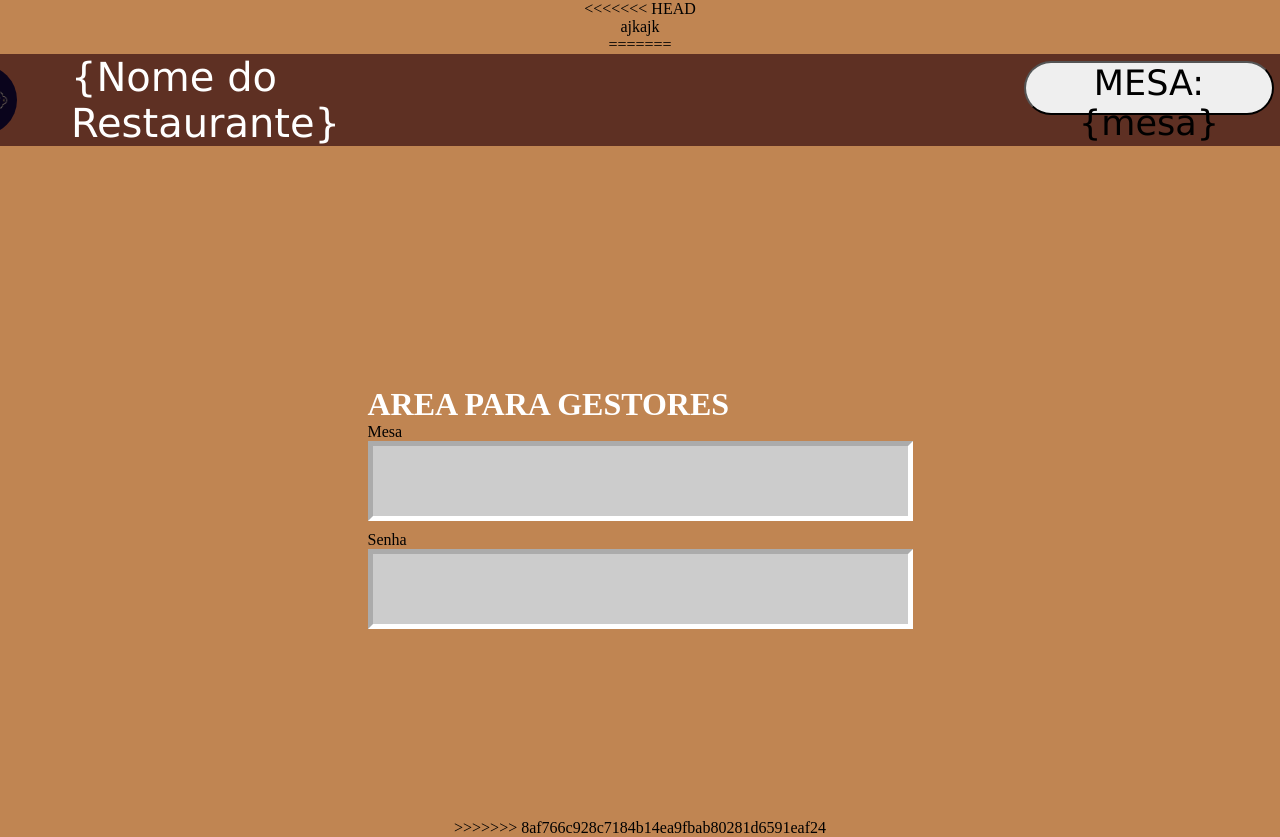
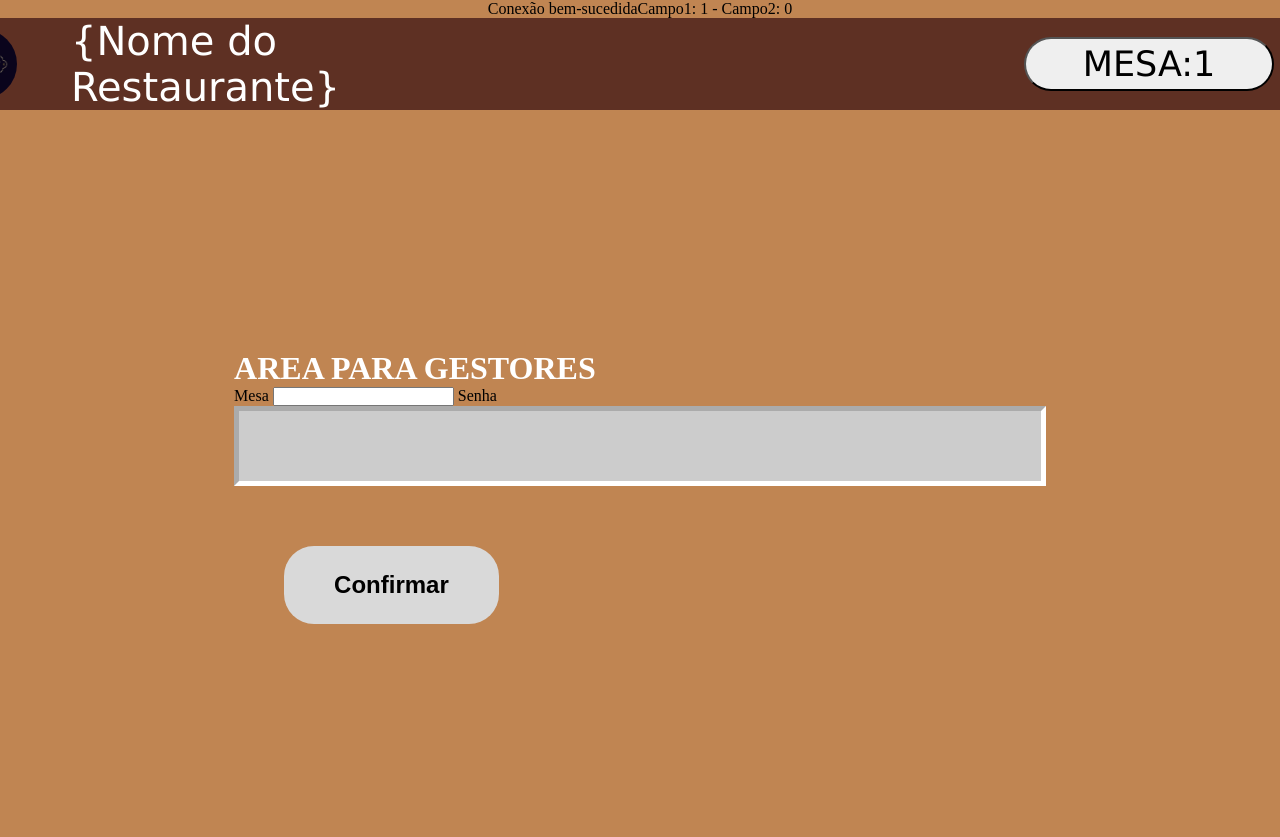
Before and after one commit to Etequinos/TCC, a PHP site: page /telas/login.php in a window 1280 px wide; the page is wider, and only the part inside the window is pictured. After the commit the page ends 624 px from the top of that part, so only its background shows below. Run offline with PHP 8.4, Linux system fonts and the light colour scheme; data comes from the database, SQL or seed files in the repository; both versions use the stored data as it was after the commit.

Commit message:
alterações back edn

```diff
--- /dev/null
+++ b/conecta.php
@@ -0,0 +1,30 @@
+<?php
+// informações para conectar
+$host = "localhost";
+$usuario = "root";
+$senha = ""; // deixem em branco por agora
+$banco_de_dados = "tcc";
+
+
+$conexao = new mysqli($host, $usuario, $senha, $banco_de_dados);
+
+// Verifica conexão
+if ($conexao->connect_error) {
+    die("Erro de conexão: " . $conexao->connect_error);
+}
+
+echo "Conexão bem-sucedida";
+
+// anotações do lucas
+//  $sql = "SELECT * FROM mesa";
+// $resultado = $conexao->query($sql);
+// if ($resultado->num_rows > 0) {
+//    while($row = $resultado->fetch_assoc()) {
+//
+//          echo "Campo1: " . $row["ID"]. " - Campo2: " . $row["senha"]. "<br>";
+//     }
+// } else {
+//      echo "0 resultados";
+//  }
+//
+?>
--- a/css/login.css
+++ b/css/login.css
@@ -36,3 +36,19 @@ input[type="text"] {
     color: #ffffff; /*cor do texto*/
     background: #cccccc;
   }
+  button[type="submit"] {
+    display: flex;
+    align-items: center;
+    justify-content: center;
+    flex-direction: column;
+    background-color: #D9D9D9;
+    color: rgb(0, 0, 0);
+    font-size: 24px;
+    font-weight: bolder;
+    padding: 25px 50px; /* Aumento do tamanho dos botões */
+    border: none;
+    border-radius: 30px;
+    margin: 50px;
+    text-decoration: none;
+    cursor: pointer;
+  }
--- a/navBar.php
+++ b/navBar.php
@@ -1,3 +1,19 @@
+<?php include 'conecta.php';
+
+
+  $sql = "SELECT * FROM Mesa";
+ $resultado = $conexao->query($sql);
+ if ($resultado->num_rows > 0) {
+    while($row = $resultado->fetch_assoc()) {
+
+          echo "Campo1: " . $row["ID"]. " - Campo2: " . $row["Status"]. "<br>";
+          $mesa = $row["ID"];
+     }
+ } else {
+      echo "0 resultados";
+  }
+
+?>
 <head>
     <link rel='stylesheet' href='../css/navbar.css'>
 </head>
@@ -7,7 +23,7 @@
         <div class='nav-mesa'>
             <button class='nav-btn'>
                 <label>
-                    MESA: {mesa}
+                     <?php echo "MESA:" . $mesa ?>
                 </label>
             </button>
         </div>
--- a/telas/login.php
+++ b/telas/login.php
@@ -3,30 +3,25 @@
 <head>
     <meta charset="UTF-8">
     <meta name="viewport" content="width=device-width, initial-scale=1.0">
-<<<<<<< HEAD
-    <link rel="stylesheet" href="style.css">
-    <title>Document</title>
-</head>
-<body><p>ajkajk</p>
-
-=======
     <link rel="stylesheet" href="../css/login.css">
     <title>Document</title>
 
 </head>
 <body>
 <?php
-    include_once '../navBar.php';
+    include '../navBar.php';
     ?>
 
     <div class="login-container">
     <h1>AREA PARA GESTORES</h1>
-     <form action=""></form>
-    <label for="mesa">Mesa</label>
-    <input type="text" name="mesa" id="mesa_input">
+     <form action="consulta-login.php" method="post">
+    <label for="id">Mesa</label>
+    <input type="number" name="id" id="id">
     <label for="senha">Senha</label>
-    <input type="text" name="senha" id="senha_input">
+    <input type="text" name="senha" id="senha">
+    <button type="submit" value="Verify" >Confirmar</button>
+     </form>
     </div>
->>>>>>> 8af766c928c7184b14ea9fbab80281d6591eaf24
+
 </body>
 </html>
```
Also changed, not shown: SQL/start.sql (added, +50 -0 lines), telas/consulta-login.php (added, +21 -0 lines).
